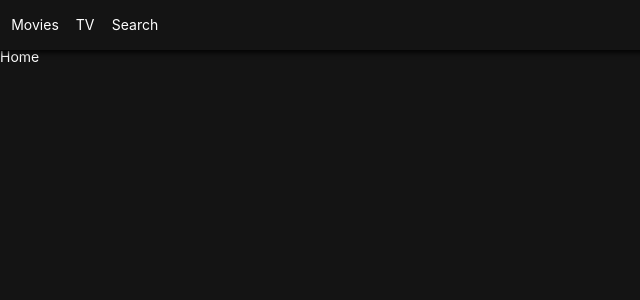
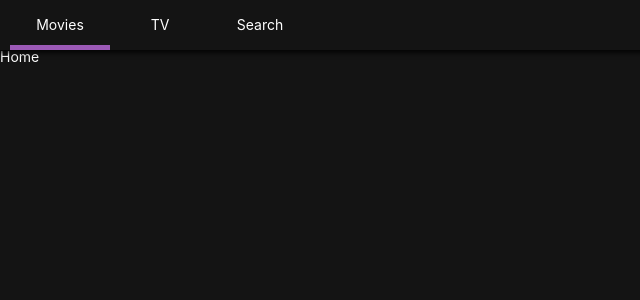
Before and after one commit to antaehyeon/hello-react, a React (Create React App) app: page / in a window 1280 px wide. Shown: the top 300 px of the page, without its empty margins (0-640 px from the left). Built offline with nearby package versions, Linux system fonts and the light colour scheme.

Commit message:
Feat: withRouter를 이용한 Header 구분 로직 추가

```diff
--- a/src/Components/Header/Header.js
+++ b/src/Components/Header/Header.js
@@ -1,7 +1,7 @@
 import React from "react";
 import styled from "styled-components";
 
-import { Link } from "react-router-dom";
+import { Link, withRouter } from "react-router-dom";
 
 const Header = styled.header`
   color: white;
@@ -23,9 +23,11 @@
 `;
 
 const Item = styled.li`
-  width: 50px;
+  width: 100px;
   height: 50px;
   text-align: center;
+  border-bottom: 5px solid ${props => (props.current ? "#9b59b6" : "transparent")};
+  transition: border-bottom 0.5s ease-in-out;
 `;
 
 const SLink = styled(Link)`
@@ -35,18 +37,18 @@
   justify-content: center;
 `;
 
-export default () => (
+export default withRouter(({ location: { pathname } }) => (
   <Header>
     <List>
-      <Item>
+      <Item current={pathname === "/"}>
         <SLink to="/">Movies</SLink>
       </Item>
-      <Item>
+      <Item current={pathname === "/tv"}>
         <SLink to="/tv">TV</SLink>
       </Item>
-      <Item>
+      <Item current={pathname === "/search"}>
         <SLink to="/search">Search</SLink>
       </Item>
     </List>
   </Header>
-);
+));
```
